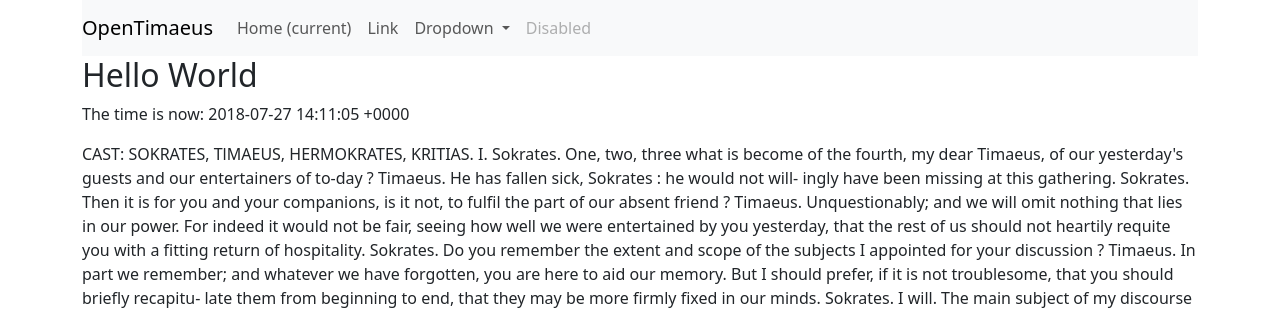
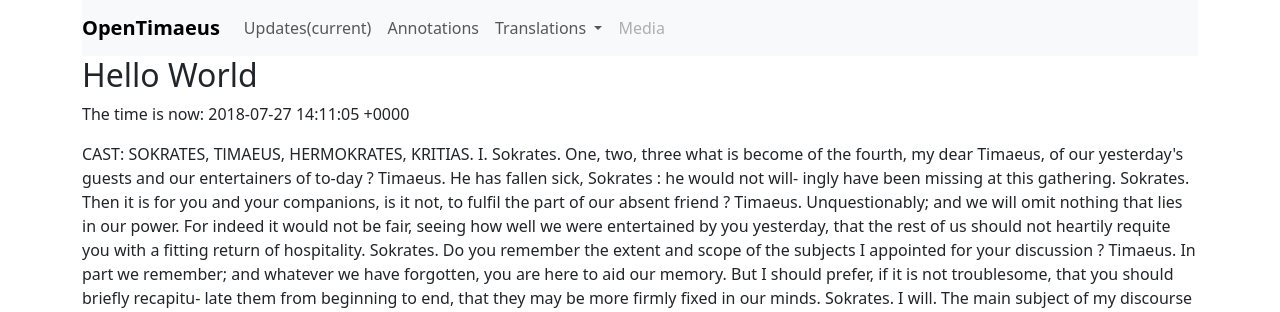
Before and after one commit to EliCash82/OpenTimaeusDocument, a Rails app: page / in a window 1280 px wide. Shown: the top 312 px of the page. Run offline with Rails 7, Linux system fonts and the light colour scheme; style sheets or scripts are compiled from the project's sources; some libraries are stand-ins or nearby versions.

Commit message:
Added readme changed navbar

```diff
--- a/app/views/layouts/_header.html.erb
+++ b/app/views/layouts/_header.html.erb
@@ -1,5 +1,5 @@
 <nav class="navbar navbar-expand-lg navbar-light bg-light">
-  <a class="navbar-brand" href="#">OpenTimaeus</a>
+  <a class="navbar-brand" href="#"><strong>OpenTimaeus</strong></a>
   <button class="navbar-toggler" type="button" data-toggle="collapse" data-target="#navbarSupportedContent" aria-controls="navbarSupportedContent" aria-expanded="false" aria-label="Toggle navigation">
     <span class="navbar-toggler-icon"></span>
   </button>
@@ -7,24 +7,24 @@
   <div class="collapse navbar-collapse" id="navbarSupportedContent">
     <ul class="navbar-nav mr-auto">
       <li class="nav-item active">
-        <a class="nav-link" href="#">Home <span class="sr-only">(current)</span></a>
+        <a class="nav-link" href="#">Updates<span class="sr-only">(current)</span></a>
       </li>
       <li class="nav-item">
-        <a class="nav-link" href="#">Link</a>
+        <a class="nav-link" href="#">Annotations</a>
       </li>
       <li class="nav-item dropdown">
         <a class="nav-link dropdown-toggle" href="#" id="navbarDropdown" role="button" data-toggle="dropdown" aria-haspopup="true" aria-expanded="false">
-          Dropdown
+          Translations
         </a>
         <div class="dropdown-menu" aria-labelledby="navbarDropdown">
-          <a class="dropdown-item" href="#">Action</a>
-          <a class="dropdown-item" href="#">Another action</a>
+          <a class="dropdown-item" href="#">Archer-Hind Translation</a>
+          <a class="dropdown-item disabled" href="#">Jowett Translation</a>
           <div class="dropdown-divider"></div>
-          <a class="dropdown-item" href="#">Something else here</a>
+          <a class="dropdown-item" href="#">Submit a Translation</a>
         </div>
       </li>
       <li class="nav-item">
-        <a class="nav-link disabled" href="#">Disabled</a>
+        <a class="nav-link disabled" href="#">Media</a>
       </li>
     </ul>
     <form class="form-inline my-2 my-lg-0">
```
Also changed, not shown: README.md.
